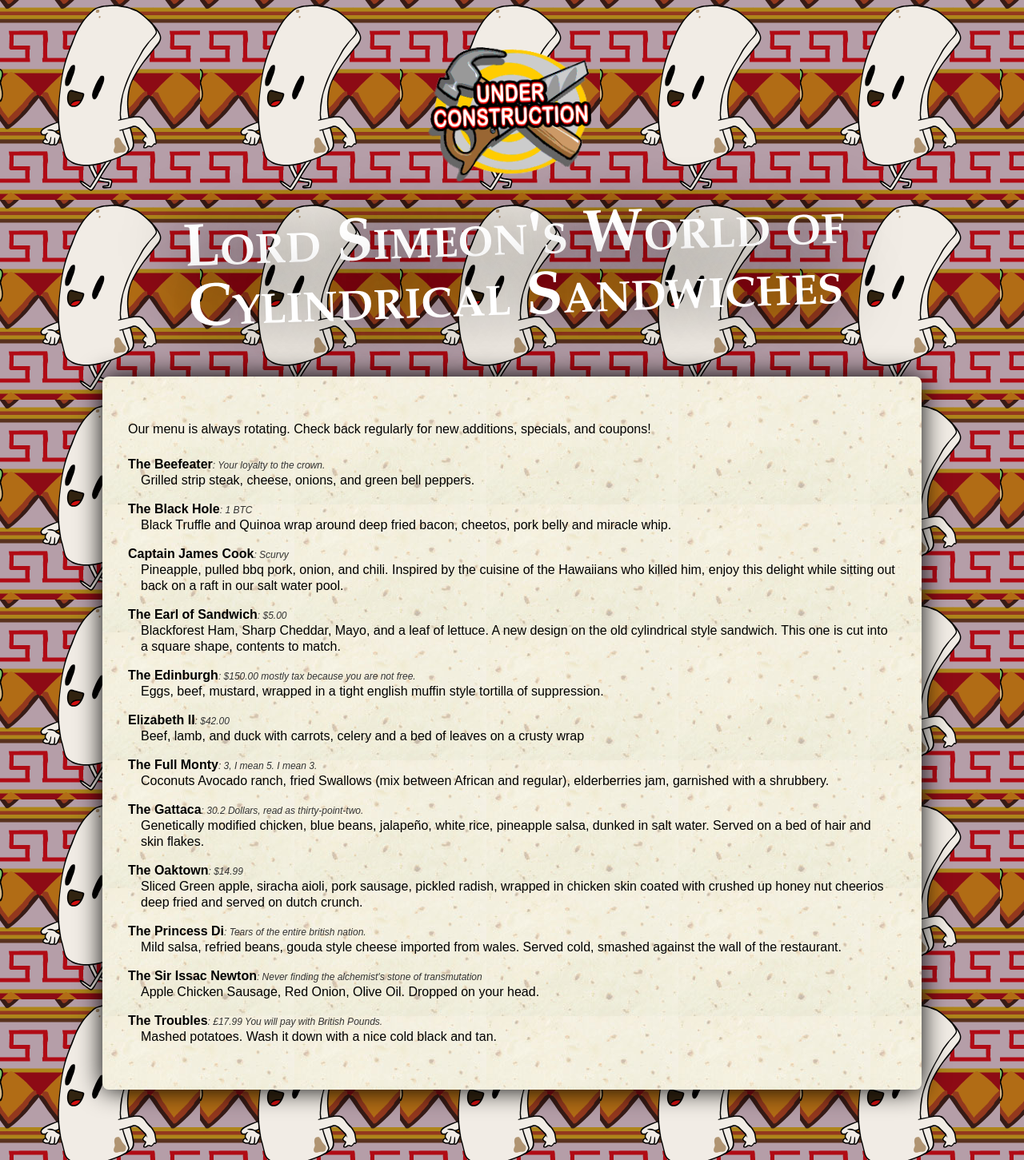
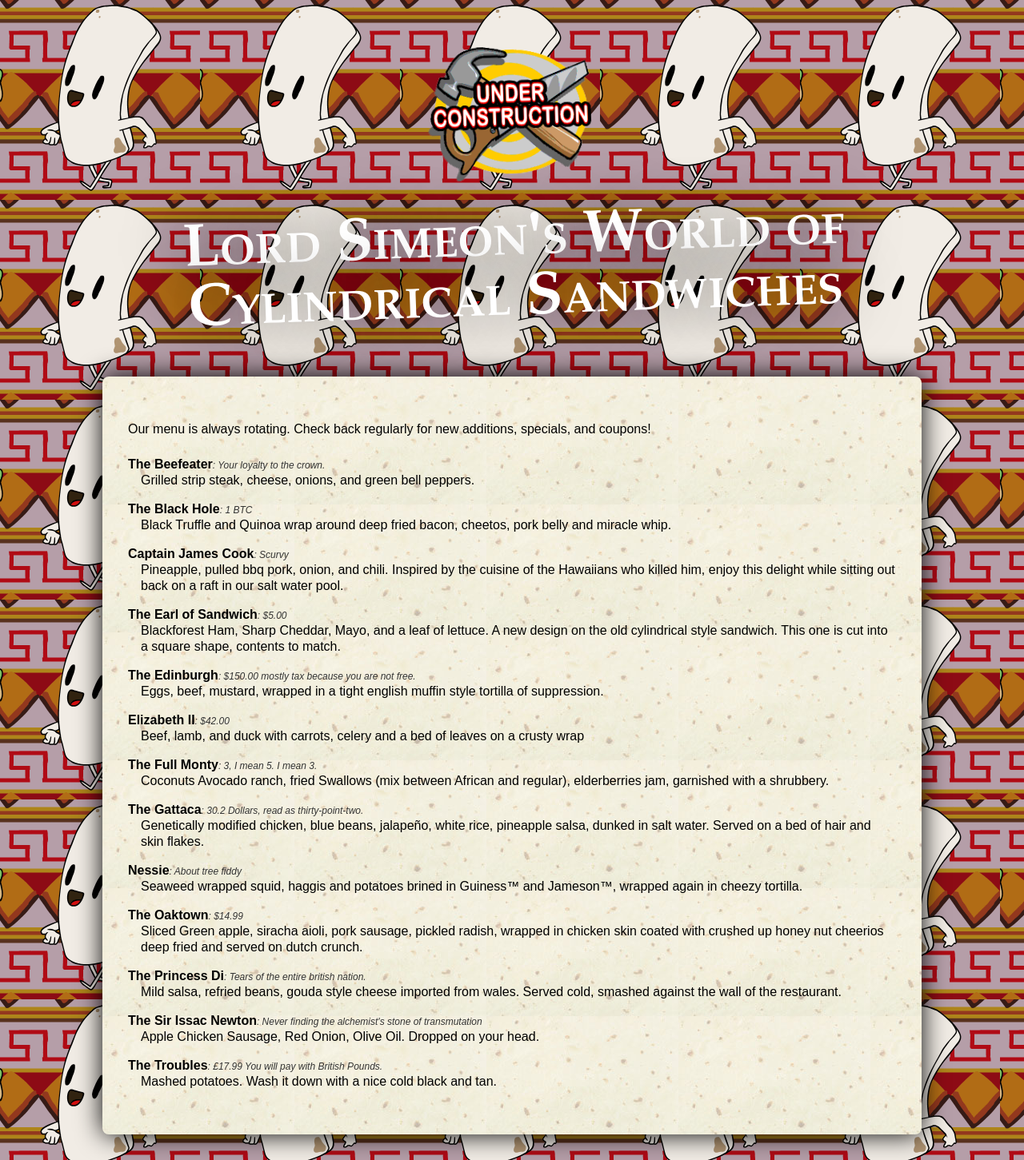
Before and after one commit to ornj/lord-simeons, a Jekyll site: the page built from index.html, in a window 1280 px wide. Shown: the whole page at 80% size. Built offline with Jekyll 4.4.1, drawn with Linux system fonts in a browser that asks for light colours; nearby versions of some CDN libraries.

Commit message:
add nessie

```diff
--- /dev/null
+++ b/_data/burritos/nessie.json
@@ -0,0 +1,6 @@
+{
+    "name": "Nessie",
+    "description": "Seaweed wrapped squid, haggis and potatoes brined in Guiness™ and Jameson™, wrapped again in cheezy tortilla.",
+    "price": "About tree fiddy",
+    "image_url": ""
+}
```
Also changed, not shown: _layouts/default.html (+0 -34 lines).
